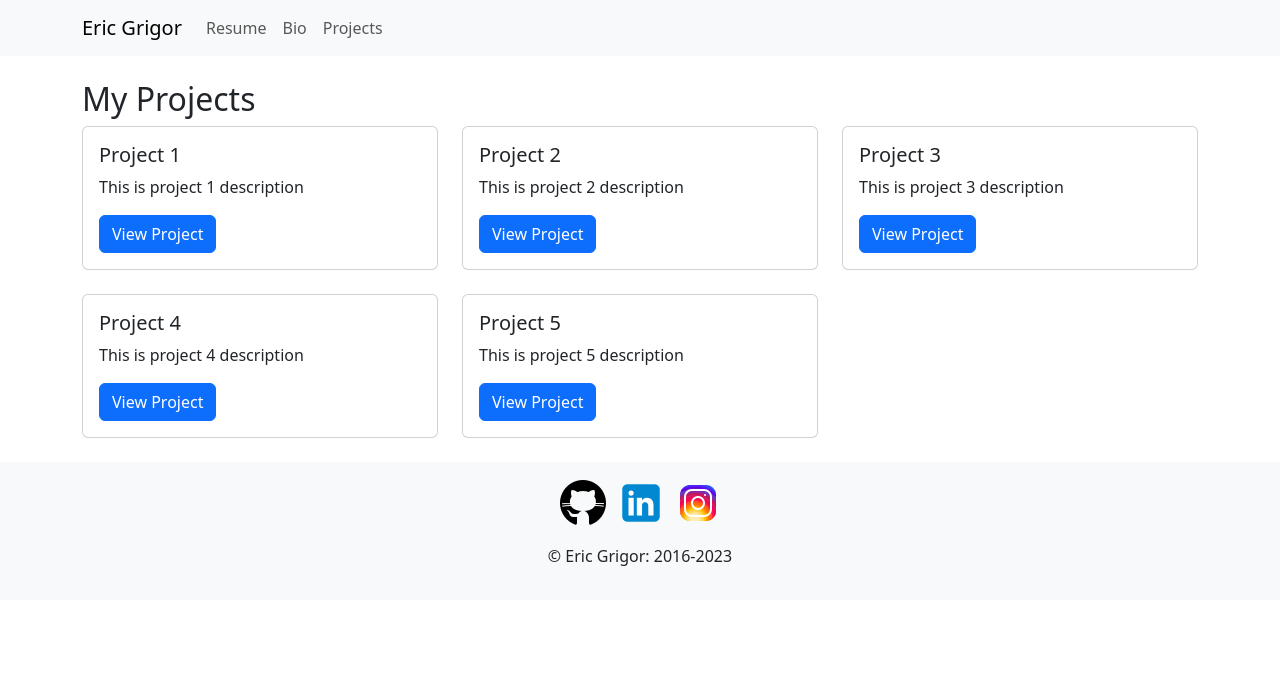
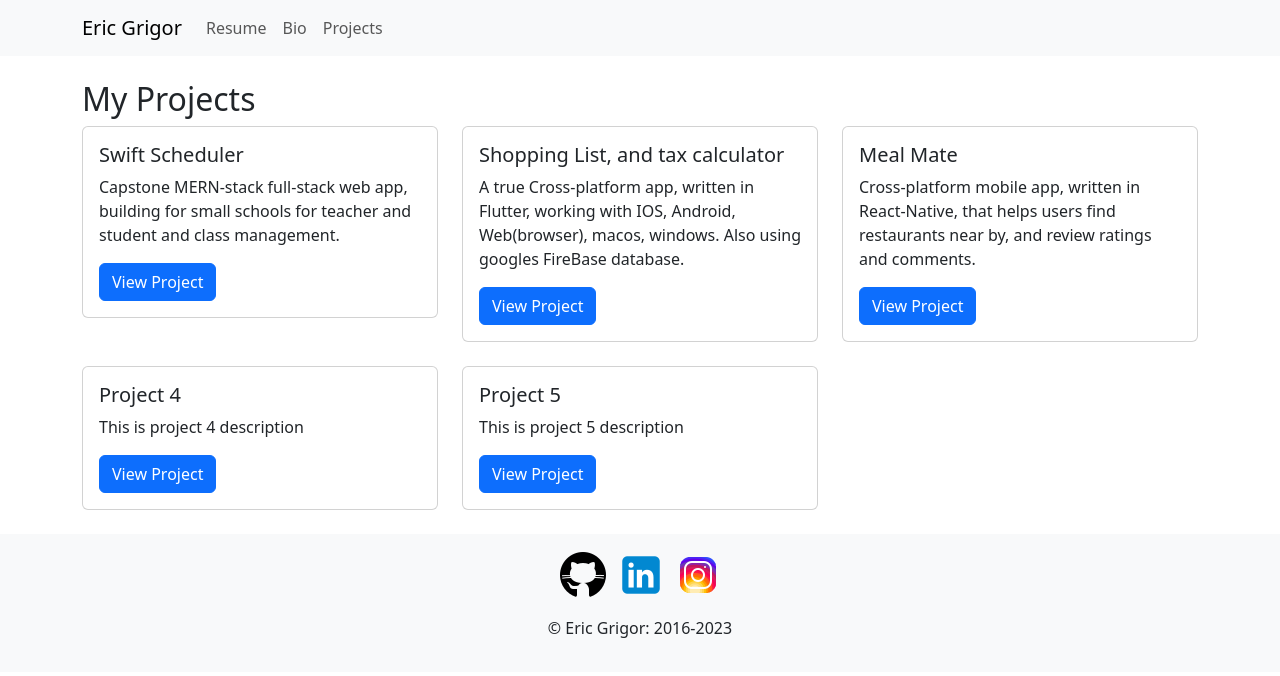
Before and after one commit to e41c/eric, a React (Create React App) app: page /#/projects in a window 1280 px wide. Shown: the top 676 px of the page. Built offline with nearby package versions, Linux system fonts and the light colour scheme.

Commit message:
updated projects page, to include name, summary, and link to github repo

```diff
--- a/src/pages/ProjectsPage.jsx
+++ b/src/pages/ProjectsPage.jsx
@@ -2,11 +2,21 @@ import React from 'react';
 
 const projects = [
   // Replace these with your actual GitHub project data
-  { name: 'Project 1', description: 'This is project 1 description', html_url: 'https://github.com/yourusername/project1' },
-  { name: 'Project 2', description: 'This is project 2 description', html_url: 'https://github.com/yourusername/project2' },
-  { name: 'Project 3', description: 'This is project 3 description', html_url: 'https://github.com/yourusername/project3' },
-  { name: 'Project 4', description: 'This is project 4 description', html_url: 'https://github.com/yourusername/project4' },
-  { name: 'Project 5', description: 'This is project 5 description', html_url: 'https://github.com/yourusername/project5' },
+  { name: 'Swift Scheduler',
+   description: 'Capstone MERN-stack full-stack web app, building for small schools for teacher and student and class management.',
+   html_url: 'https://github.com/e41c/Capstone-II---Group26' },
+  { name: 'Shopping List, and tax calculator',
+  description: 'A true Cross-platform app, written in Flutter, working with IOS, Android, Web(browser), macos, windows. Also using googles FireBase database.',
+  html_url: 'https://github.com/e41c/group33_shopping_list_app' },
+  { name: 'Meal Mate',
+  description: 'Cross-platform mobile app, written in React-Native, that helps users find restaurants near by, and review ratings and comments.',
+  html_url: 'https://github.com/e41c/mealMate' },
+  { name: 'Project 4',
+  description: 'This is project 4 description',
+  html_url: 'https://github.com/yourusername/project4' },
+  { name: 'Project 5',
+  description: 'This is project 5 description',
+  html_url: 'https://github.com/yourusername/project5' },
 ];
 
 const ProjectsPage = () => {
```
